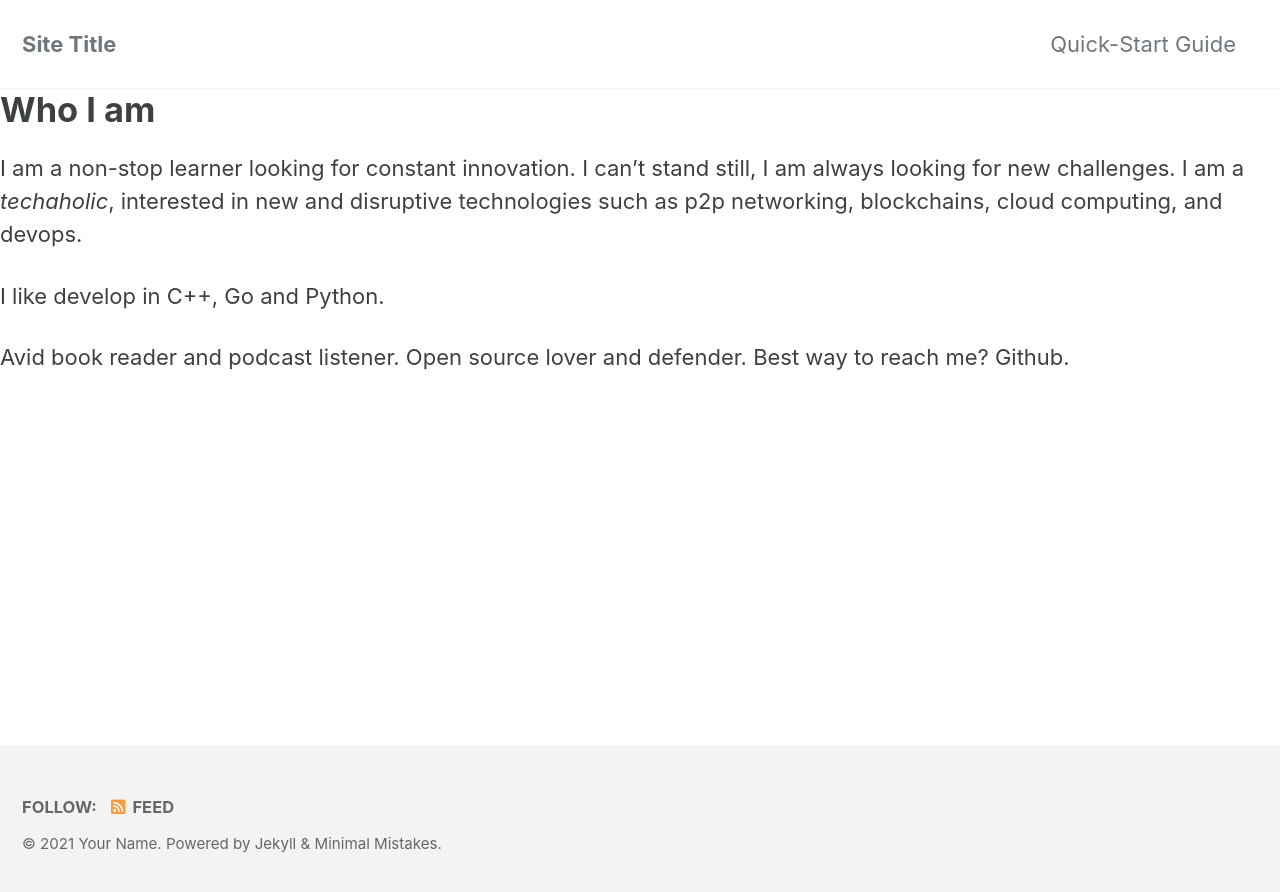
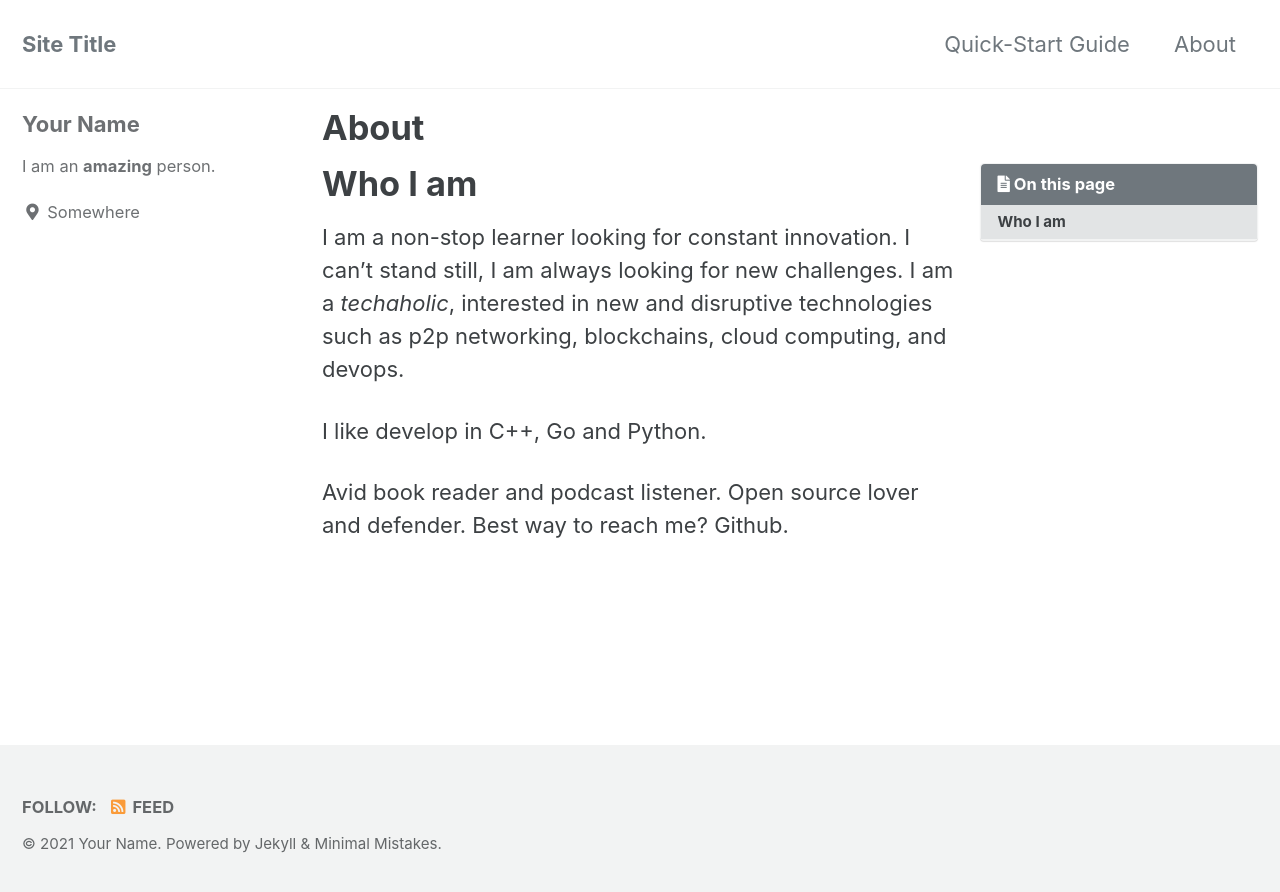
Before and after one commit to andregri/andregri.github.io, a Jekyll site: the page built from _pages/about.md, in a window 1280 px wide. Shown: the top 892 px of the page. Built offline with Jekyll 4.4.1, drawn with Linux system fonts in a browser that asks for light colours; cached includes are drawn as plain includes.

Commit message:
add about page

```diff
--- a/_config.yml
+++ b/_config.yml
@@ -291,3 +291,10 @@ defaults:
       comments: # true
       share: true
       related: true
+  # _pages
+  - scope:
+      path: ""
+      type: pages
+    values:
+      layout: single
+      author_profile: true
--- a/_data/navigation.yml
+++ b/_data/navigation.yml
@@ -2,8 +2,8 @@
 main:
   - title: "Quick-Start Guide"
     url: https://mmistakes.github.io/minimal-mistakes/docs/quick-start-guide/
-  # - title: "About"
-  #   url: https://mmistakes.github.io/minimal-mistakes/about/
+  - title: "About"
+    url: /about/
   # - title: "Sample Posts"
   #   url: /year-archive/
   # - title: "Sample Collections"
--- a/about.md
+++ b/_pages/about.md
@@ -1,6 +1,7 @@
 ---
-layout: default
-title: About
+permalink: /about/
+title: "About"
+toc: true
 ---
 # Who I am
 
```
